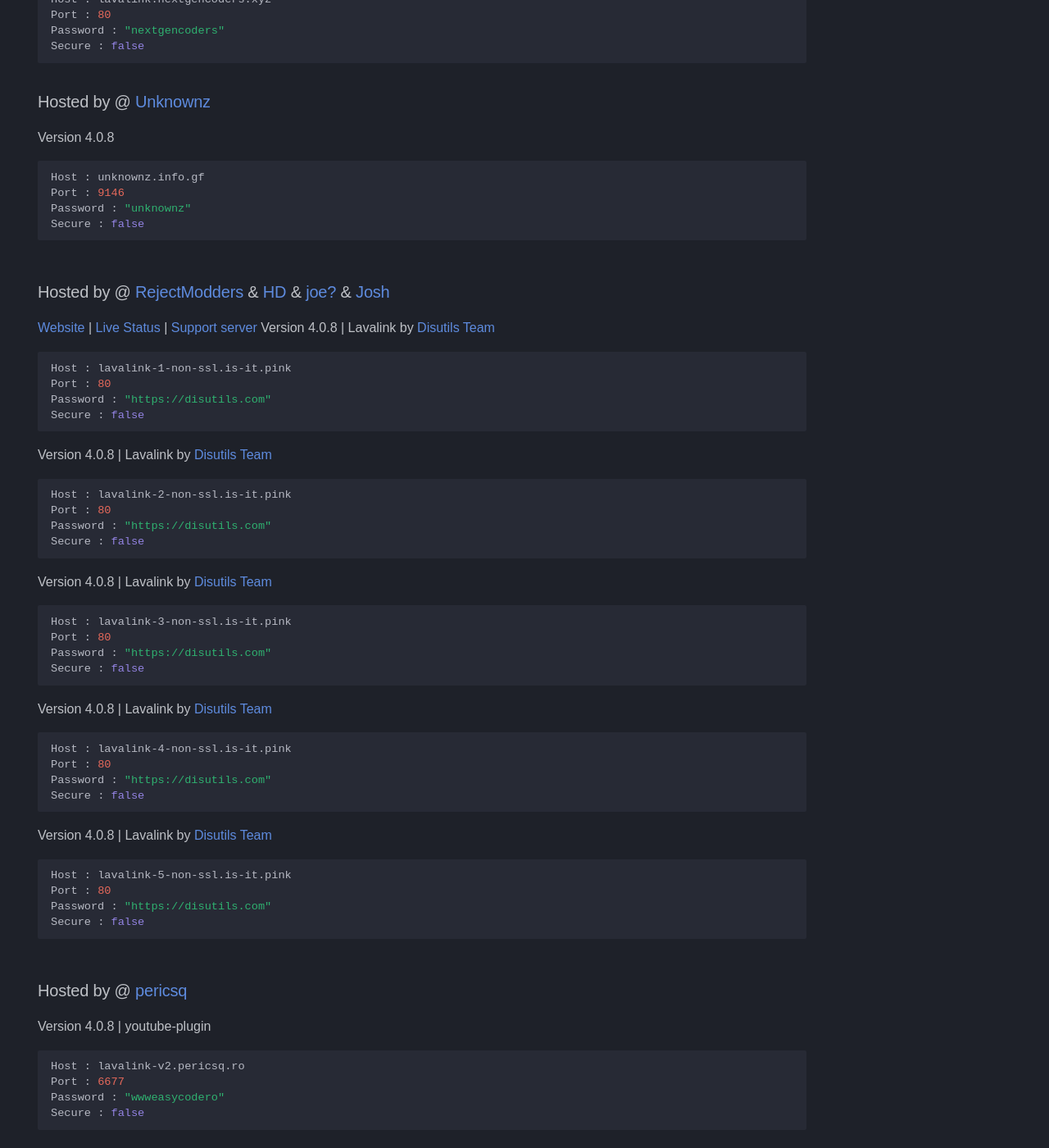
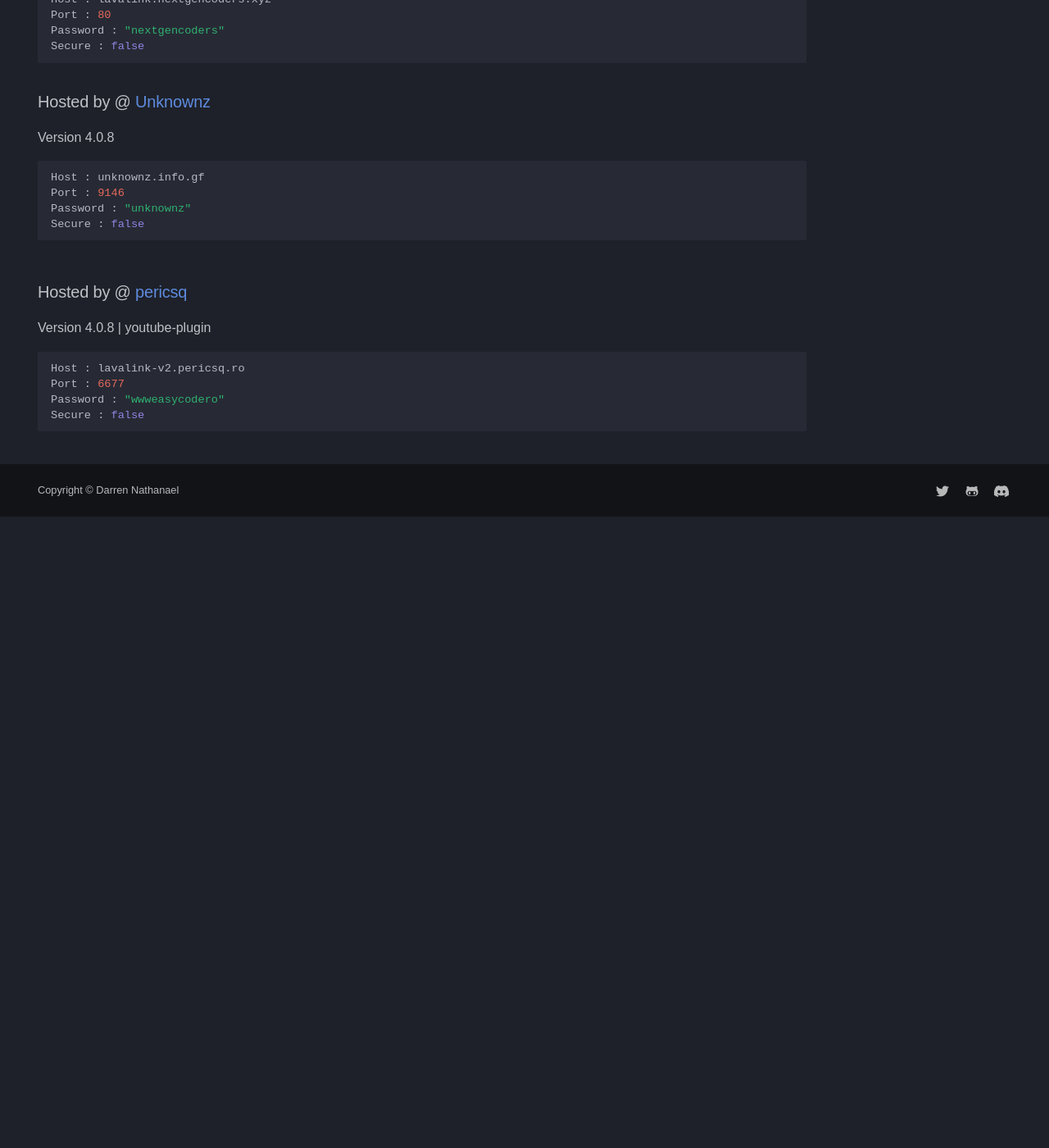
Before and after one commit to DarrenOfficial/lavalink-list, an MkDocs documentation site: the page built from docs/NoSSL/lavalink-without-ssl.md, in a window 1280 px wide and 1400 px high, scrolled down 3263 px. Shown: the whole window at 82% size. Built offline with MkDocs 1.6.1 and Material for MkDocs 9.7.7, drawn with Linux system fonts in a browser that asks for light colours; some web fonts are replaced; comment, search, counter and statistics services are not loaded; a style sheet for code colours, icons or effects is not loaded; after the commit the page ends 3893 px from its top, so only the background shows below that; some of the changed text lies outside the part shown.

Commit message:
Update lavalink-without-ssl.md (#678)
Removing my Nodes

````diff
--- a/docs/NoSSL/lavalink-without-ssl.md
+++ b/docs/NoSSL/lavalink-without-ssl.md
@@ -159,43 +159,6 @@ Port : 9146
 Password : "unknownz"
 Secure : false
 ```
-### Hosted by @ [RejectModders](https://discord.com/users/418941954252996609) & [HD](https://discord.com/users/715406424947294290) & [joe?](https://discord.com/users/379395029086633985) & [Josh](https://discord.com/users/235926974558765056)
-[Website](https://disutils.com) | [Live Status](https://lavalink.disutils.com) | [Support server](https://discord.gg/28RuT8WsKT)
-Version 4.0.8 | Lavalink by [Disutils Team](https://disutils.com)
-```bash
-Host : lavalink-1-non-ssl.is-it.pink
-Port : 80
-Password : "https://disutils.com"
-Secure : false
-```
-Version 4.0.8 | Lavalink by [Disutils Team](https://disutils.com)
-```bash
-Host : lavalink-2-non-ssl.is-it.pink
-Port : 80
-Password : "https://disutils.com"
-Secure : false
-```
-Version 4.0.8 | Lavalink by [Disutils Team](https://disutils.com)
-```bash
-Host : lavalink-3-non-ssl.is-it.pink
-Port : 80
-Password : "https://disutils.com"
-Secure : false
-```
-Version 4.0.8 | Lavalink by [Disutils Team](https://disutils.com)
-```bash
-Host : lavalink-4-non-ssl.is-it.pink
-Port : 80
-Password : "https://disutils.com"
-Secure : false
-```
-Version 4.0.8 | Lavalink by [Disutils Team](https://disutils.com)
-```bash
-Host : lavalink-5-non-ssl.is-it.pink
-Port : 80
-Password : "https://disutils.com"
-Secure : false
-```
 
 ### Hosted by @ [pericsq](https://discord.com/users/1104190543120044123)
 Version 4.0.8 | youtube-plugin <br />
````
